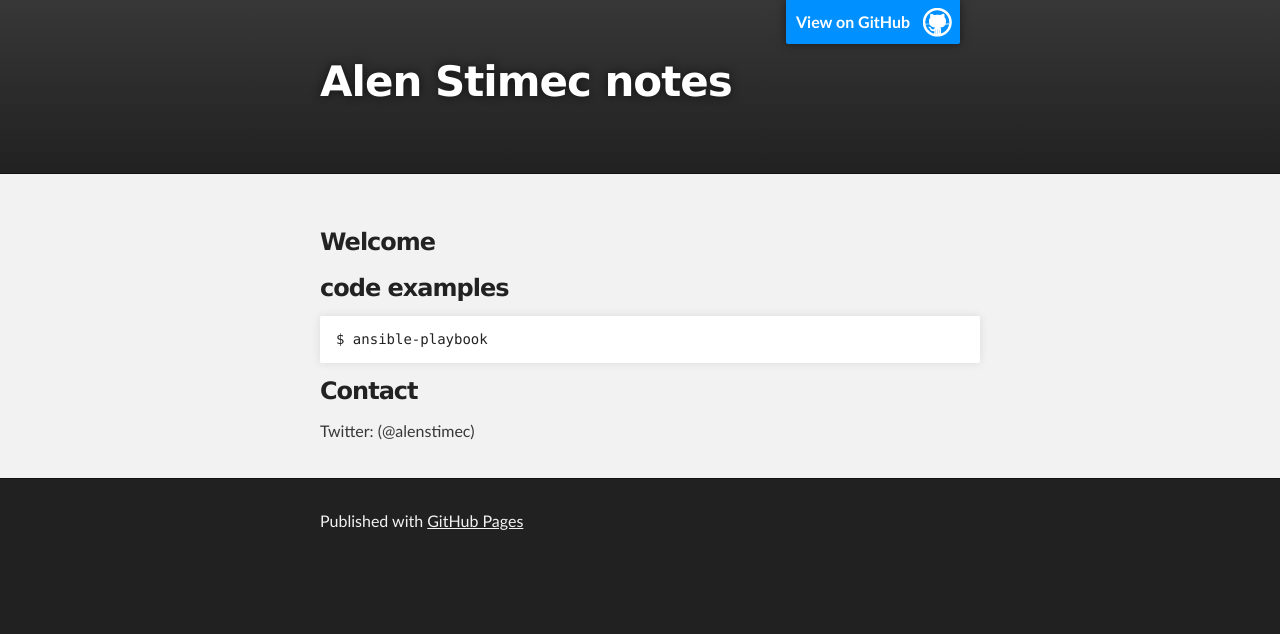
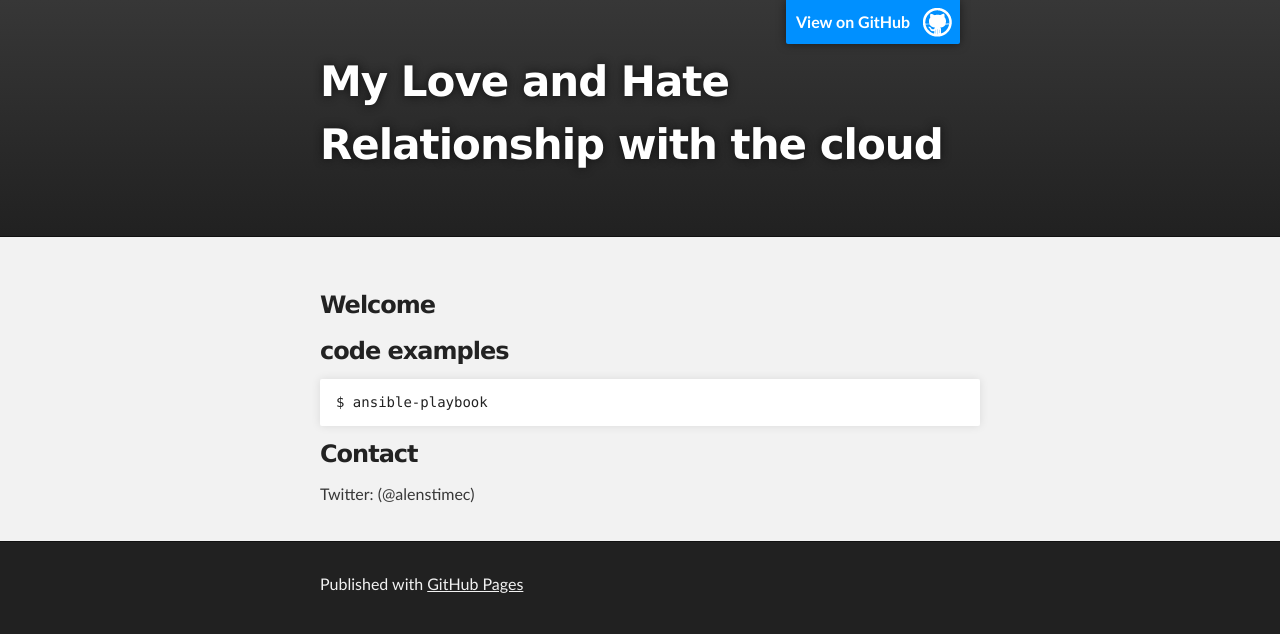
Before and after one commit to alens/alens.github.io, a plain HTML site: page index.html in a window 1280 px wide. Drawn offline with Linux system fonts and the light colour scheme.

Commit message:
Updated index.html description

```diff
--- a/index.html
+++ b/index.html
@@ -18,7 +18,7 @@
         <header class="inner">
           <a id="forkme_banner" href="https://github.com/alens">View on GitHub</a>
 
-          <h1 id="project_title">Alen Stimec notes</h1>
+          <h1 id="project_title">My Love and Hate Relationship with the cloud</h1>
           <h2 id="project_tagline"></h2>
 
         </header>
```
